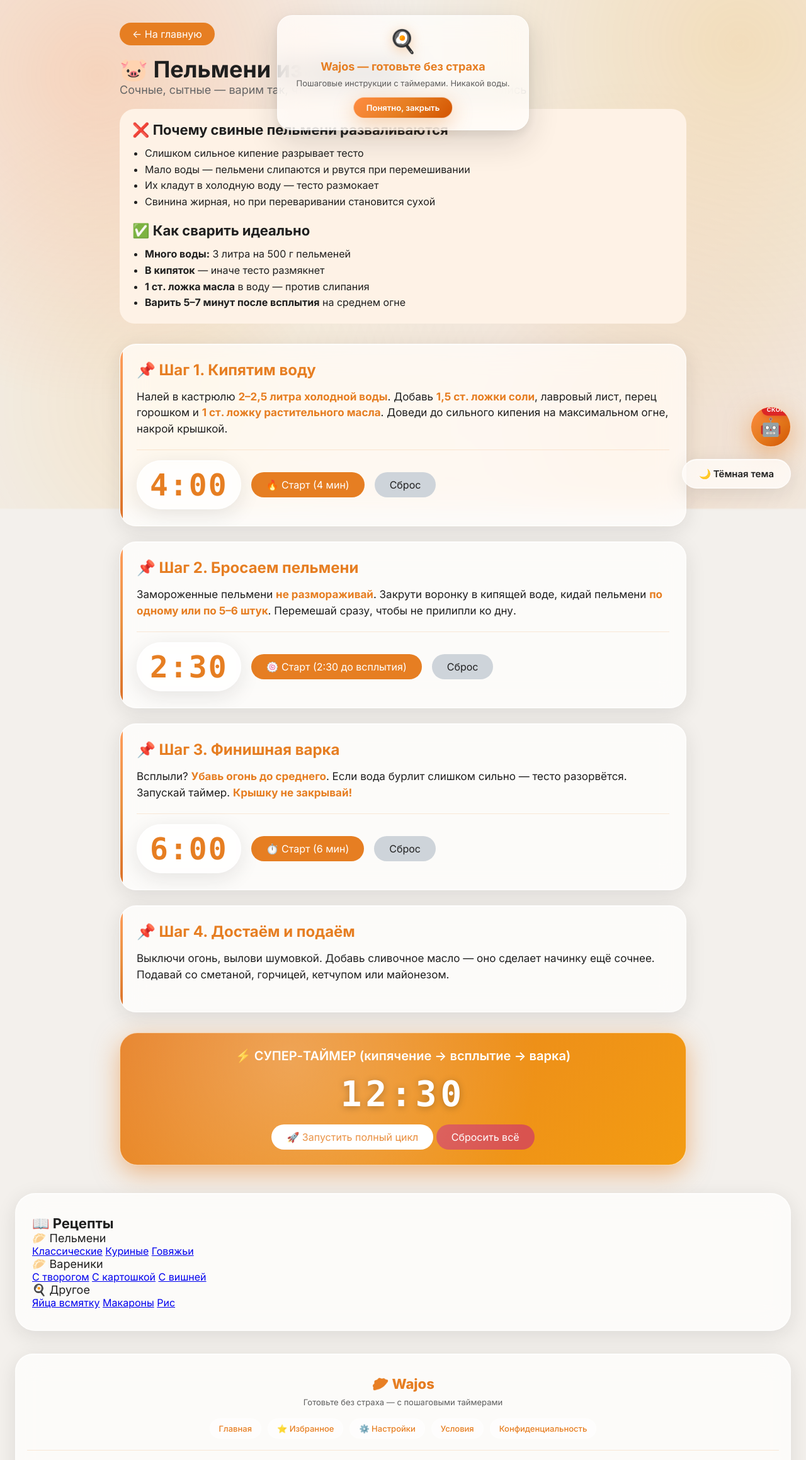
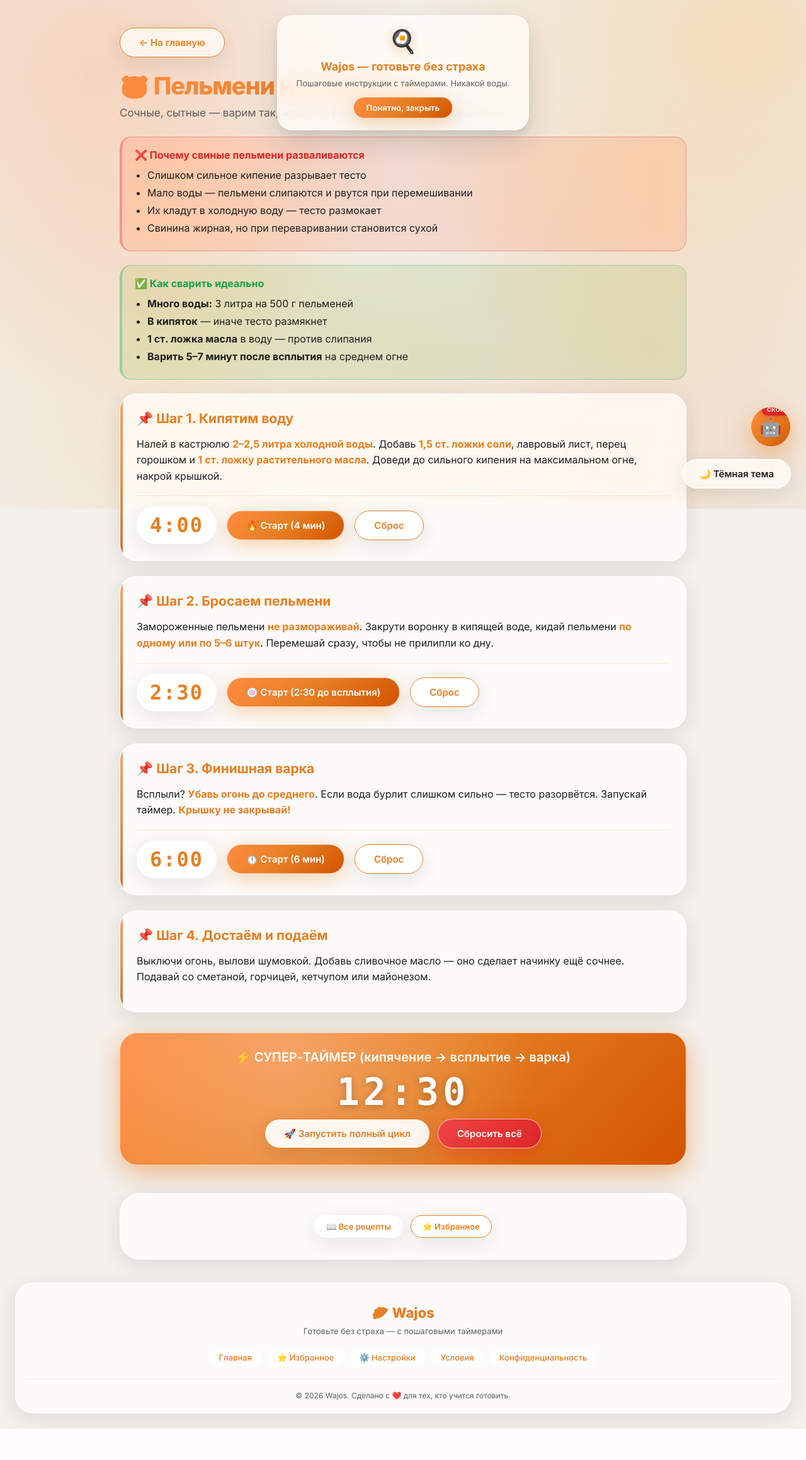
Before and after one commit to levstepansin-ship-it/django_project, a Django app: template recipes/templates/recipes/recipe_pork.html in a window 1280 px wide. Shown: the top 2319 px of the page at 63% size. After the commit the page ends 2269 px from the top, so only its background shows below. Run offline with Django 4.2, Linux system fonts and the light colour scheme; the template is opened without the code that fills it, so the values that code supplies are empty.

Commit message:
Update recipe_pork.html

```diff
--- a/recipes/templates/recipes/recipe_pork.html
+++ b/recipes/templates/recipes/recipe_pork.html
@@ -4,23 +4,23 @@
 
 {% block content %}
 <div class="recipe-area">
-    <div style="margin-bottom: 24px;">
-        <a href="{% url 'index' %}" style="background: #e67e22; color: white; padding: 8px 20px; border-radius: 40px; text-decoration: none; font-size: 16px;">← На главную</a>
-    </div>
+    <a href="{% url 'index' %}" class="btn btn-secondary back-btn">← На главную</a>
 
-    <h1 style="font-size: 36px;">🐷 Пельмени из свинины</h1>
-    <div class="subhead" style="color: #666; margin-bottom: 20px; font-size: 18px;">Сочные, сытные — варим так, чтобы не развалились и не пересушились</div>
+    <h1 class="page-title recipe-title">🐷 Пельмени из свинины</h1>
+    <div class="page-subtitle">Сочные, сытные — варим так, чтобы не развалились и не пересушились</div>
 
-    <div style="background: #fef2e6; border-radius: 24px; padding: 20px; margin-bottom: 32px;">
-        <h2 style="font-size: 22px; margin-bottom: 12px;">❌ Почему свиные пельмени разваливаются</h2>
-        <ul style="margin-left: 20px; font-size: 16px; line-height: 1.6;">
+    <div class="warnings-block">
+        <h4>❌ Почему свиные пельмени разваливаются</h4>
+        <ul>
             <li>Слишком сильное кипение разрывает тесто</li>
             <li>Мало воды — пельмени слипаются и рвутся при перемешивании</li>
             <li>Их кладут в холодную воду — тесто размокает</li>
             <li>Свинина жирная, но при переваривании становится сухой</li>
         </ul>
-        <h2 style="font-size: 22px; margin: 20px 0 12px;">✅ Как сварить идеально</h2>
-        <ul style="margin-left: 20px; font-size: 16px; line-height: 1.6;">
+    </div>
+    <div class="tips-block">
+        <h4>✅ Как сварить идеально</h4>
+        <ul>
             <li><strong>Много воды:</strong> 3 литра на 500 г пельменей</li>
             <li><strong>В кипяток</strong> — иначе тесто размякнет</li>
             <li><strong>1 ст. ложка масла</strong> в воду — против слипания</li>
@@ -30,78 +30,67 @@
 
     <!-- ШАГ 1 -->
     <div class="step-card">
-        <div class="step-title" style="font-size: 24px;">📌 Шаг 1. Кипятим воду</div>
-        <div class="step-desc" style="font-size: 17px; line-height: 1.5; margin-bottom: 20px;">
+        <div class="step-title step-title-lg">📌 Шаг 1. Кипятим воду</div>
+        <div class="step-desc step-desc-lg">
             Налей в кастрюлю <strong>2–2,5 литра холодной воды</strong>. Добавь <strong>1,5 ст. ложки соли</strong>, лавровый лист, перец горошком и <strong>1 ст. ложку растительного масла</strong>. Доведи до сильного кипения на максимальном огне, накрой крышкой.
         </div>
         <div class="timer-row">
-            <span class="timer-display" id="timerWaterPork" style="font-size: 48px;">4:00</span>
-            <button id="startWaterPorkBtn" style="background: #e67e22; color: white; border: none; font-size: 16px; padding: 10px 24px; border-radius: 40px;">🔥 Старт (4 мин)</button>
-            <button id="resetWaterPorkBtn" style="background: #ced4da; color: #1f1f1f; border: none; font-size: 16px; padding: 10px 24px; border-radius: 40px;">Сброс</button>
+            <span class="timer-display timer-display-lg" id="timerWaterPork">4:00</span>
+            <button id="startWaterPorkBtn" class="btn btn-primary">🔥 Старт (4 мин)</button>
+            <button id="resetWaterPorkBtn" class="btn btn-secondary">Сброс</button>
         </div>
     </div>
 
     <!-- ШАГ 2 -->
     <div class="step-card">
-        <div class="step-title" style="font-size: 24px;">📌 Шаг 2. Бросаем пельмени</div>
-        <div class="step-desc" style="font-size: 17px; line-height: 1.5; margin-bottom: 20px;">
+        <div class="step-title step-title-lg">📌 Шаг 2. Бросаем пельмени</div>
+        <div class="step-desc step-desc-lg">
             Замороженные пельмени <strong>не размораживай</strong>. Закрути воронку в кипящей воде, кидай пельмени <strong>по одному или по 5–6 штук</strong>. Перемешай сразу, чтобы не прилипли ко дну.
         </div>
         <div class="timer-row">
-            <span class="timer-display" id="timerFloatPork" style="font-size: 48px;">2:30</span>
-            <button id="startFloatPorkBtn" style="background: #e67e22; color: white; border: none; font-size: 16px; padding: 10px 24px; border-radius: 40px;">🍥 Старт (2:30 до всплытия)</button>
-            <button id="resetFloatPorkBtn" style="background: #ced4da; color: #1f1f1f; border: none; font-size: 16px; padding: 10px 24px; border-radius: 40px;">Сброс</button>
+            <span class="timer-display timer-display-lg" id="timerFloatPork">2:30</span>
+            <button id="startFloatPorkBtn" class="btn btn-primary">🍥 Старт (2:30 до всплытия)</button>
+            <button id="resetFloatPorkBtn" class="btn btn-secondary">Сброс</button>
         </div>
     </div>
 
     <!-- ШАГ 3 -->
     <div class="step-card">
-        <div class="step-title" style="font-size: 24px;">📌 Шаг 3. Финишная варка</div>
-        <div class="step-desc" style="font-size: 17px; line-height: 1.5; margin-bottom: 20px;">
+        <div class="step-title step-title-lg">📌 Шаг 3. Финишная варка</div>
+        <div class="step-desc step-desc-lg">
             Всплыли? <strong>Убавь огонь до среднего</strong>. Если вода бурлит слишком сильно — тесто разорвётся. Запускай таймер. <strong>Крышку не закрывай!</strong>
         </div>
         <div class="timer-row">
-            <span class="timer-display" id="timerBoilPork" style="font-size: 48px;">6:00</span>
-            <button id="startBoilPorkBtn" style="background: #e67e22; color: white; border: none; font-size: 16px; padding: 10px 24px; border-radius: 40px;">⏱️ Старт (6 мин)</button>
-            <button id="resetBoilPorkBtn" style="background: #ced4da; color: #1f1f1f; border: none; font-size: 16px; padding: 10px 24px; border-radius: 40px;">Сброс</button>
+            <span class="timer-display timer-display-lg" id="timerBoilPork">6:00</span>
+            <button id="startBoilPorkBtn" class="btn btn-primary">⏱️ Старт (6 мин)</button>
+            <button id="resetBoilPorkBtn" class="btn btn-secondary">Сброс</button>
         </div>
     </div>
 
     <!-- ШАГ 4 -->
     <div class="step-card">
-        <div class="step-title" style="font-size: 24px;">📌 Шаг 4. Достаём и подаём</div>
-        <div class="step-desc" style="font-size: 17px; line-height: 1.5; margin-bottom: 20px;">
+        <div class="step-title step-title-lg">📌 Шаг 4. Достаём и подаём</div>
+        <div class="step-desc step-desc-lg">
             Выключи огонь, вылови шумовкой. Добавь сливочное масло — оно сделает начинку ещё сочнее. Подавай со сметаной, горчицей, кетчупом или майонезом.
         </div>
     </div>
 
-    <div class="global-timer" style="background: linear-gradient(135deg, #e67e22, #f39c12); color: white; border-radius: 28px; padding: 24px; text-align: center; margin-top: 32px;">
-        <div style="font-size: 20px; font-weight: 600;">⚡ СУПЕР-ТАЙМЕР (кипячение → всплытие → варка)</div>
-        <div class="timer" id="fullTimerPork" style="font-size: 56px; font-weight: 600; letter-spacing: 6px; margin: 16px 0;">12:30</div>
-        <button id="startFullPorkBtn" style="background: white; color: #e67e22; border: none; font-size: 16px; padding: 10px 24px; border-radius: 40px;">🚀 Запустить полный цикл</button>
-        <button id="resetFullPorkBtn" style="background: #d9534f; color: white; border: none; font-size: 16px; padding: 10px 24px; border-radius: 40px;">Сбросить всё</button>
+    <!-- СУПЕР-ТАЙМЕР -->
+    <div class="global-timer global-timer-panel">
+        <div class="global-timer-label">⚡ СУПЕР-ТАЙМЕР (кипячение → всплытие → варка)</div>
+        <div class="timer global-timer-display" id="fullTimerPork">12:30</div>
+        <div class="global-timer-actions">
+            <button id="startFullPorkBtn" class="btn btn-secondary global-timer-btn">🚀 Запустить полный цикл</button>
+            <button id="resetFullPorkBtn" class="btn btn-danger">Сбросить всё</button>
+        </div>
     </div>
-</div>
 
-<div class="menu-area">
-    <h3 style="font-size: 22px;">📖 Рецепты</h3>
-    <div class="menu-category">
-        <div class="cat-title" style="font-size: 18px;">🥟 Пельмени</div>
-        <a href="#">Классические</a>
-        <a href="#">Куриные</a>
-        <a href="#">Говяжьи</a>
-    </div>
-    <div class="menu-category">
-        <div class="cat-title" style="font-size: 18px;">🥟 Вареники</div>
-        <a href="#">С творогом</a>
-        <a href="#">С картошкой</a>
-        <a href="#">С вишней</a>
-    </div>
-    <div class="menu-category">
-        <div class="cat-title" style="font-size: 18px;">🍳 Другое</div>
-        <a href="#">Яйца всмятку</a>
-        <a href="#">Макароны</a>
-        <a href="#">Рис</a>
+    <!-- НАВИГАЦИЯ -->
+    <div class="menu-area">
+        <div class="menu-actions">
+            <a href="{% url 'index' %}" class="btn btn-ghost btn-sm">📖 Все рецепты</a>
+            <a href="{% url 'favorites' %}" class="btn btn-secondary btn-sm">⭐ Избранное</a>
+        </div>
     </div>
 </div>
 
```
